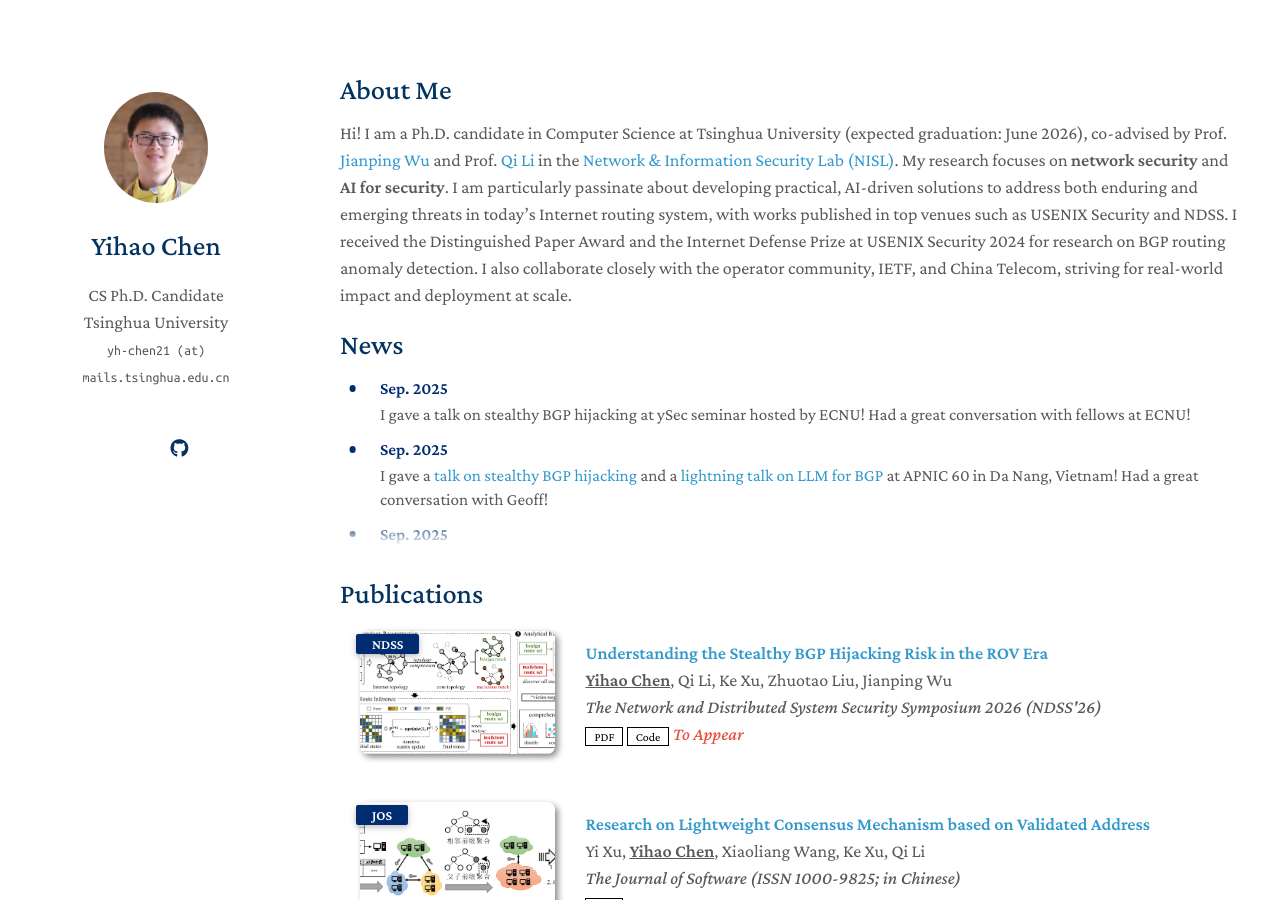
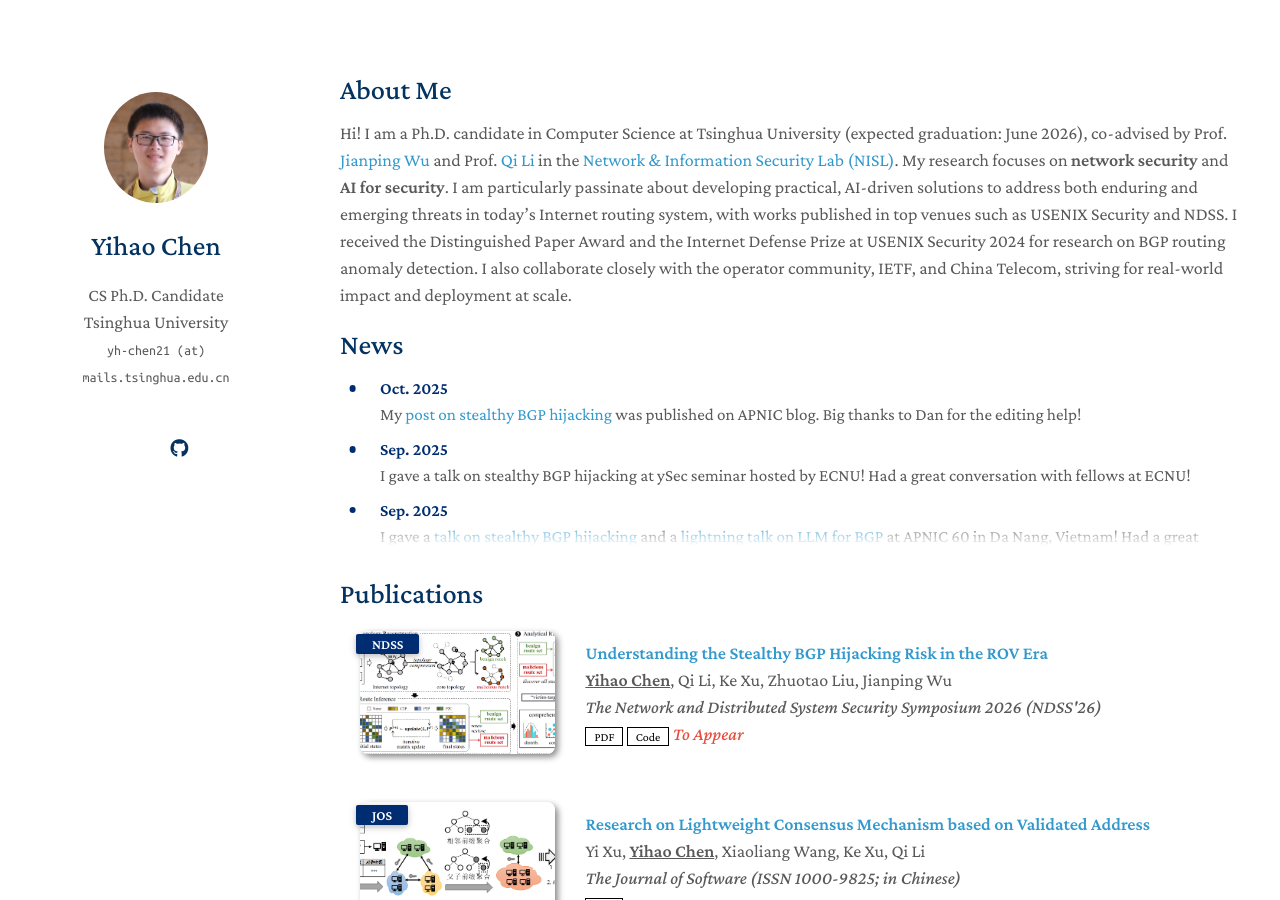
Before and after one commit to PorcupineAndrew/homepage, a Jekyll site: the page built from index.md, in a window 1280 px wide and 900 px high. Built offline with Jekyll 4.4.1, drawn with Linux system fonts in a browser that asks for light colours; a style sheet for code colours, icons or effects is not loaded; our own code applies the rules of GitHub Pages for plain Markdown files.

Commit message:
update reports

```diff
--- a/_data/news.yml
+++ b/_data/news.yml
@@ -1,4 +1,6 @@
 main:
+  - date: Oct. 2025
+    content: My <a href="https://blog.apnic.net/2025/10/16/understanding-stealthy-bgp-hijacking-risk-in-the-rov-era/">post on stealthy BGP hijacking</a> was published on APNIC blog. Big thanks to Dan for the editing help!
 
   - date: Sep. 2025
     content: I gave a talk on stealthy BGP hijacking at ySec seminar hosted by ECNU! Had a great conversation with fellows at ECNU!
```
